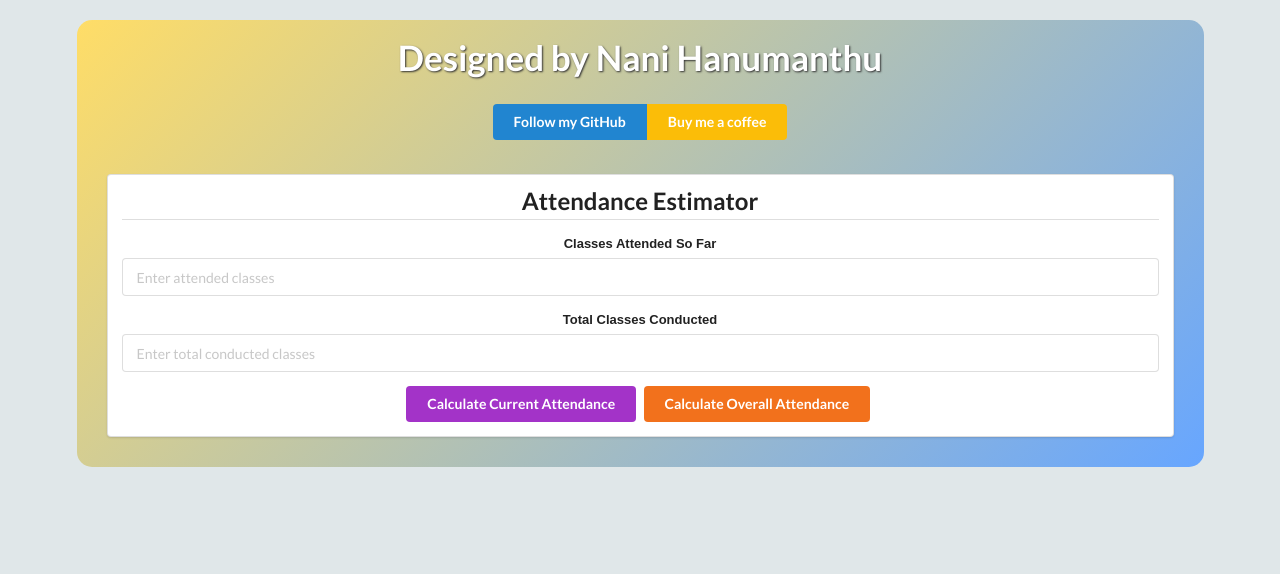
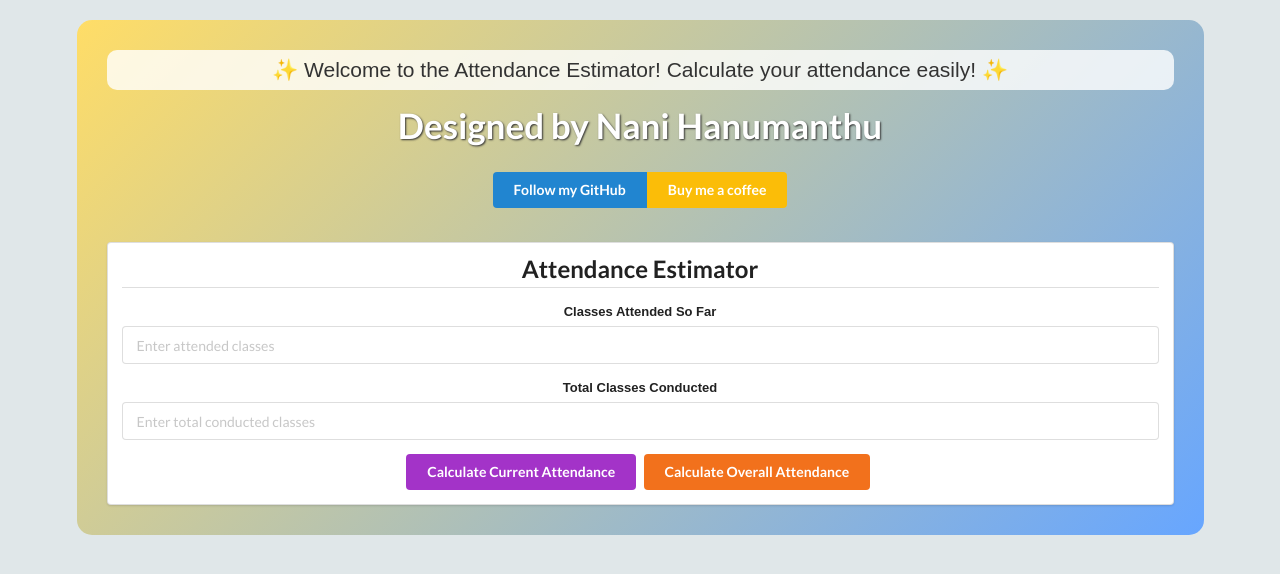
Before and after one commit to hanumanthuNani/Attendance-calculator, a plain HTML site: page index.html in a window 1280 px wide. Drawn offline with nearby package versions, Linux system fonts and the light colour scheme; a script that the page names is missing.

Commit message:
Update index.html

```diff
--- a/index.html
+++ b/index.html
@@ -10,6 +10,7 @@
 </head>
 <body>
     <div class="ui container center aligned colorful-background">
+        <div class="marquee">✨ Welcome to the Attendance Estimator! Calculate your attendance easily! ✨</div>
         <h1 class="ui header title">Designed by Nani Hanumanthu</h1>
 
         <!-- Follow and Buy Me a Coffee Buttons -->
```
